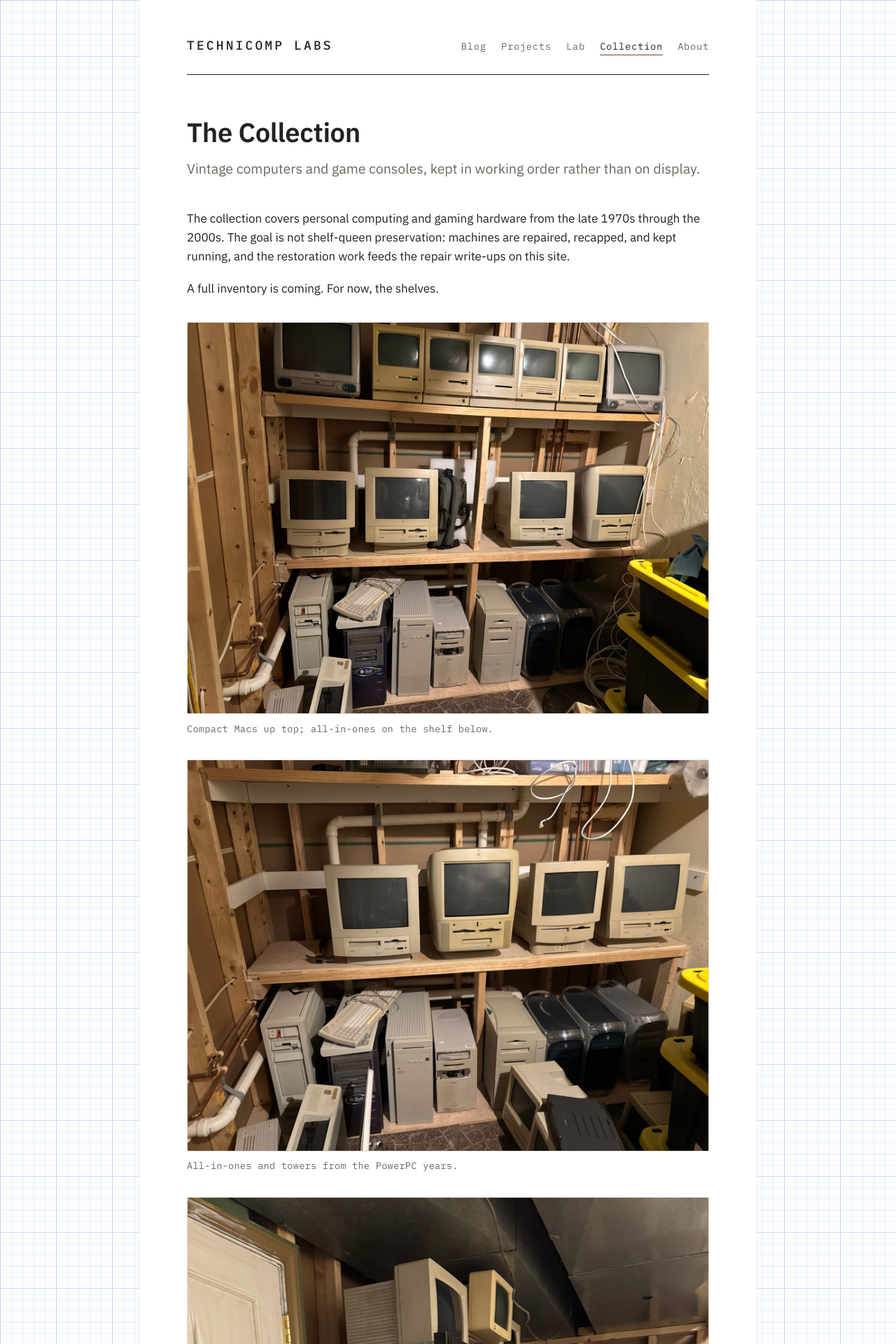
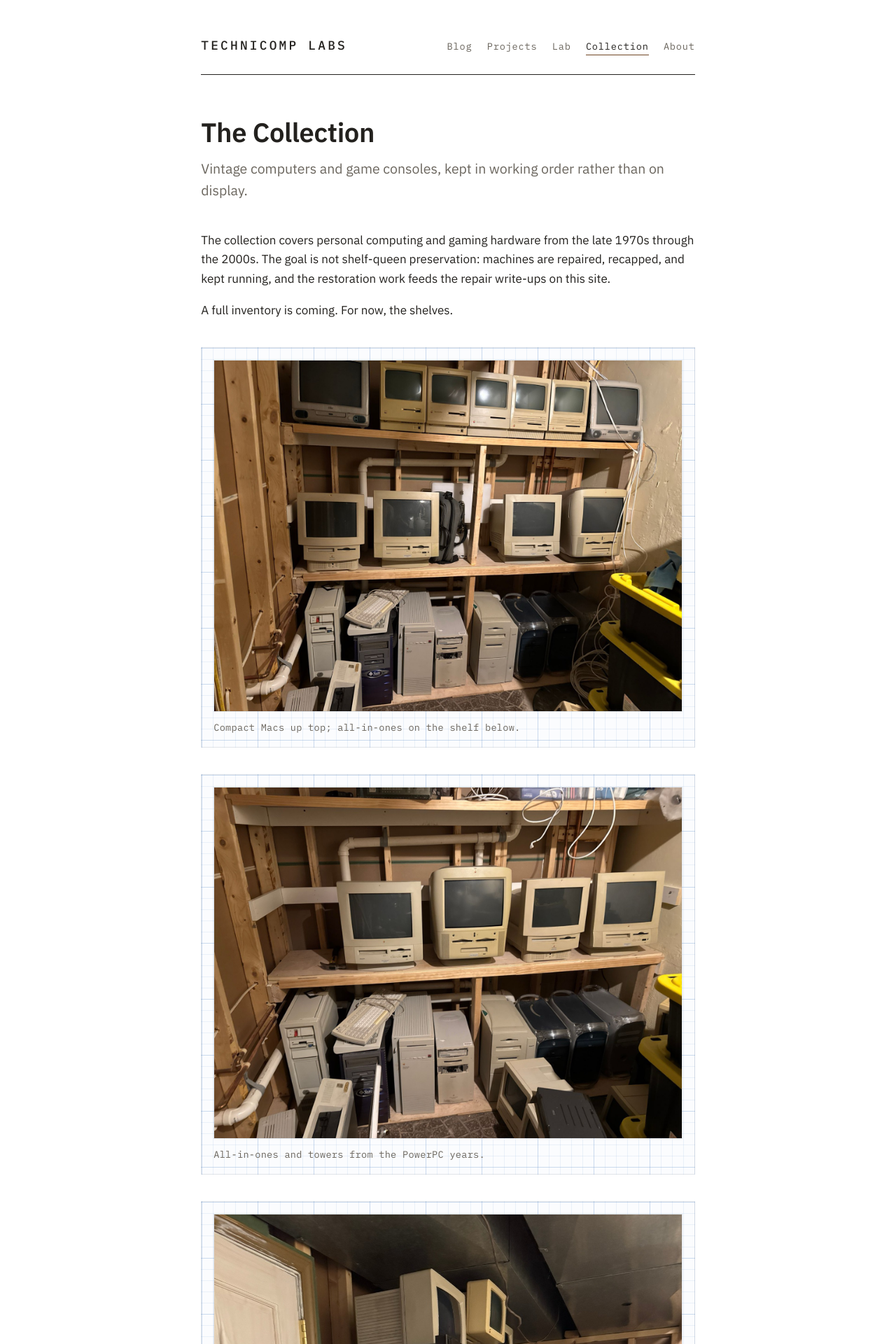
Before and after one commit to TechnicompLabs/technicomplabs.github.io, a Jekyll site: the page built from _pages/collection.md, in a window 1280 px wide. Shown: the top 1920 px of the page at 70% size. Built offline with Jekyll 4.4.1, drawn with Linux system fonts in a browser that asks for light colours.

Commit message:
Plain white page; graph paper only as photo frames

```diff
--- a/assets/css/main.css
+++ b/assets/css/main.css
@@ -43,13 +43,7 @@ html { font-size: 17px; }
 body {
   margin: 0;
   color: var(--ink);
-  background-color: var(--paper);
-  background-image:
-    linear-gradient(var(--grid-major) 1px, transparent 1px),
-    linear-gradient(90deg, var(--grid-major) 1px, transparent 1px),
-    linear-gradient(var(--grid-minor) 1px, transparent 1px),
-    linear-gradient(90deg, var(--grid-minor) 1px, transparent 1px);
-  background-size: 80px 80px, 80px 80px, 16px 16px, 16px 16px;
+  background-color: var(--sheet);
   font-family: "IBM Plex Sans", -apple-system, BlinkMacSystemFont, "Segoe UI", Helvetica, Arial, sans-serif;
   line-height: 1.6;
   -webkit-font-smoothing: antialiased;
@@ -58,22 +52,16 @@ body {
 a { color: var(--wood); text-decoration: none; border-bottom: 1px solid transparent; }
 a:hover { color: var(--wood-hover); border-bottom-color: currentColor; }
 
-/* The sheet: a full-height page, with the graph paper showing in the gutters */
+/* Page column */
 .sheet {
-  max-width: calc(var(--measure) + 8rem);
+  max-width: var(--measure);
   min-height: 100vh;
   margin: 0 auto;
-  padding: 0 4rem;
-  background: var(--sheet);
-  border-left: 1px solid var(--sheet-edge);
-  border-right: 1px solid var(--sheet-edge);
+  padding: 0 1.25rem;
   display: flex;
   flex-direction: column;
 }
 .site-main { flex: 1; }
-@media (max-width: 48rem) {
-  .sheet { padding: 0 1.25rem; border: 0; }
-}
 
 /* Header */
 .site-header {
@@ -128,15 +116,25 @@ strong { font-weight: 600; }
 .meta { margin-bottom: 0.5rem; }
 
 /* Figures */
-figure { margin: 2rem 0; }
+figure {
+  margin: 2.25rem 0;
+  padding: 1rem;
+  background-color: var(--paper);
+  background-image:
+    linear-gradient(var(--grid-major) 1px, transparent 1px),
+    linear-gradient(90deg, var(--grid-major) 1px, transparent 1px),
+    linear-gradient(var(--grid-minor) 1px, transparent 1px),
+    linear-gradient(90deg, var(--grid-minor) 1px, transparent 1px);
+  background-size: 80px 80px, 80px 80px, 16px 16px, 16px 16px;
+  border: 1px solid var(--sheet-edge);
+}
 figure img, .page img, .post img {
   display: block;
   width: 100%;
   height: auto;
-  border-radius: 2px;
-  border: 1px solid var(--rule);
+  border: 1px solid var(--sheet-edge);
 }
-figcaption { margin-top: 0.6rem; line-height: 1.5; }
+figcaption { margin-top: 0.75rem; line-height: 1.5; }
 
 /* Post list */
 .post-list { list-style: none; padding: 0; margin: 0; }
```
